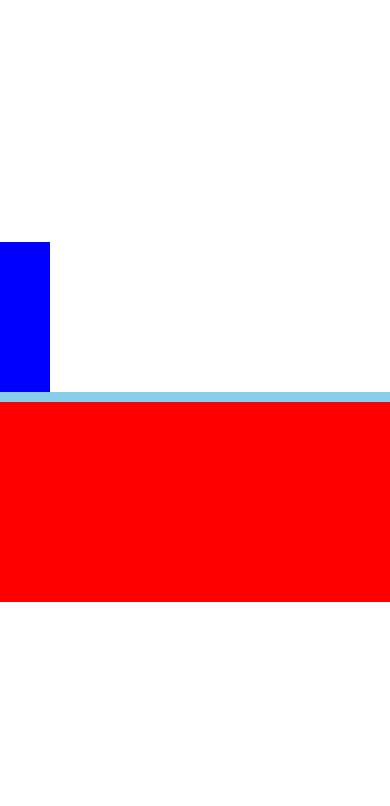
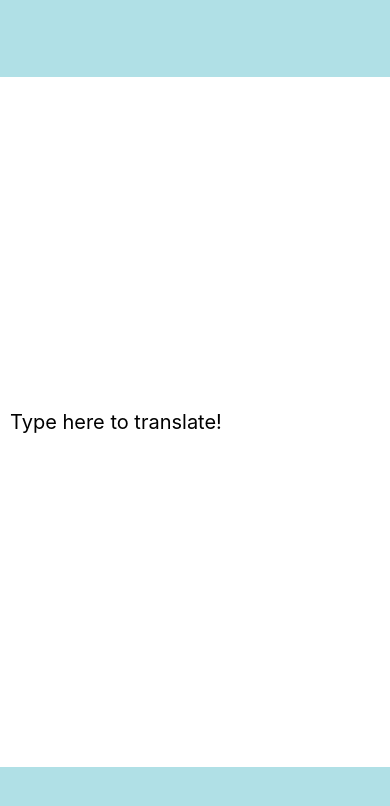
Before and after one commit to mrhdman/reactNativeTutorial, a React Native app: screen / in a window 390 px wide. Shown: the top 806 px of the page. Built offline with nearby package versions, Linux system fonts and the light colour scheme.

Commit message:
Handling Text Input

```diff
--- a/App.js
+++ b/App.js
@@ -1,19 +1,26 @@
 import React, { Component } from 'react';
-import { AppRegistry, View } from 'react-native';
+import { AppRegistry, Text, TextInput, View } from 'react-native';
 
-export default class AlignItemsBasics extends Component {
+export default class PizzaTranslator extends Component {
+  constructor(props) {
+    super(props);
+    this.state = {text: ''}
+  }
+
   render() {
     return (
-      <View style={{
-        flex: 1,
-        flexDirection: 'column',
-        justifyContent: 'center',
-        alignItems: 'stretch',
-      }}>
-        <View style={{width: 50, height: 150, backgroundColor: 'blue'}} />
-        <View style={{height: 10, backgroundColor: 'skyblue'}} />
-        <View style={{height: 200, backgroundColor: 'red'}} />
+      <View style={{flex: 1}}>
+        <View style={{flex: 1, backgroundColor: 'powderblue'}} />
+        <TextInput
+          style={{flex: 9, fontSize: 20, paddingLeft: 10}}
+          placeholder="Type here to translate!"
+          onChangeText={(text) => this.setState({text})}
+          />
+          <Text style={{paddingLeft: 10, fontSize: 22}}>
+            {this.state.text.split(' ').map((word) => word && 'pizza').join(' ')}
+          </Text>
+          <View style={{flex: 1, backgroundColor: 'powderblue'}} />
       </View>
-    )
+    );
   }
 }
```
